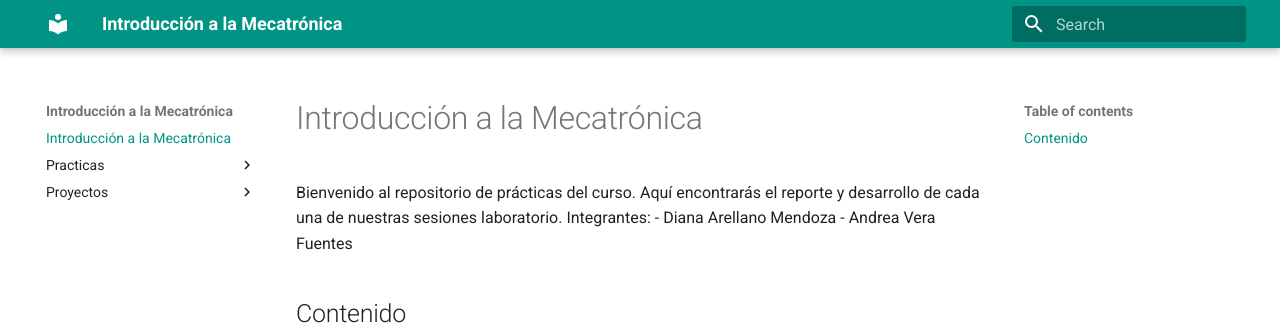
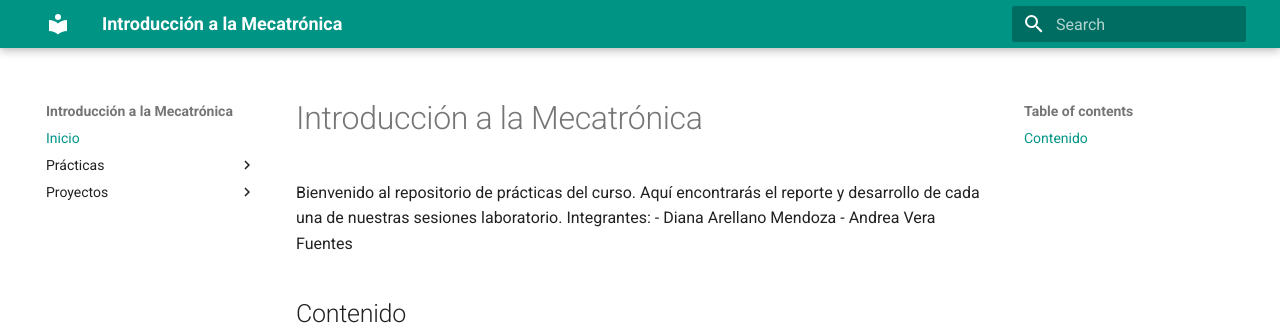
Before and after one commit to 2511-05/Introducci-n-a-la-Mecatr-nica, an MkDocs documentation site: the page built from docs/index.md, in a window 1280 px wide. Shown: the top 325 px of the page. Built offline with MkDocs 1.6.1 and Material for MkDocs 9.7.7, drawn with Linux system fonts in a browser that asks for light colours; some of the changed lines change nothing that is shown.

Commit message:
Renombrar sesiones a practicas en la navegacion

```diff
--- a/mkdocs.yml
+++ b/mkdocs.yml
@@ -6,3 +6,15 @@
   palette:
     primary: teal
     accent: teal
+
+nav:
+  - Inicio: index.md
+  - Prácticas:
+      - Práctica 1: Practicas/Practica1/Practica 1.md
+      - Práctica 2: Practicas/Practica2/Practica 2.md
+      - Práctica 3: Practicas/Practica3/iPractica 3.md
+      - Práctica 4: Practicas/Practica4/Practica 4.md
+      - Práctica 5: Practicas/Practica5/Practica 5.md
+      - Práctica 6: Practicas/Practica6/Practica 6.md
+  - Proyectos:
+      - Proyecto 1: Proyectos/Proyecto1/iProyecto 1.md
```
Also changed, not shown: site/404.html, site/Practicas/Practica1/index.html, site/Practicas/Practica2/index.html, site/Practicas/Practica3/index.html, site/Practicas/Practica4/index.html, site/Practicas/Practica5/index.html, site/Practicas/Practica6/index.html, site/Proyectos/Proyecto1/index.html, site/index.html, site/search/search_index.json, site/sitemap.xml, 1 other file.
